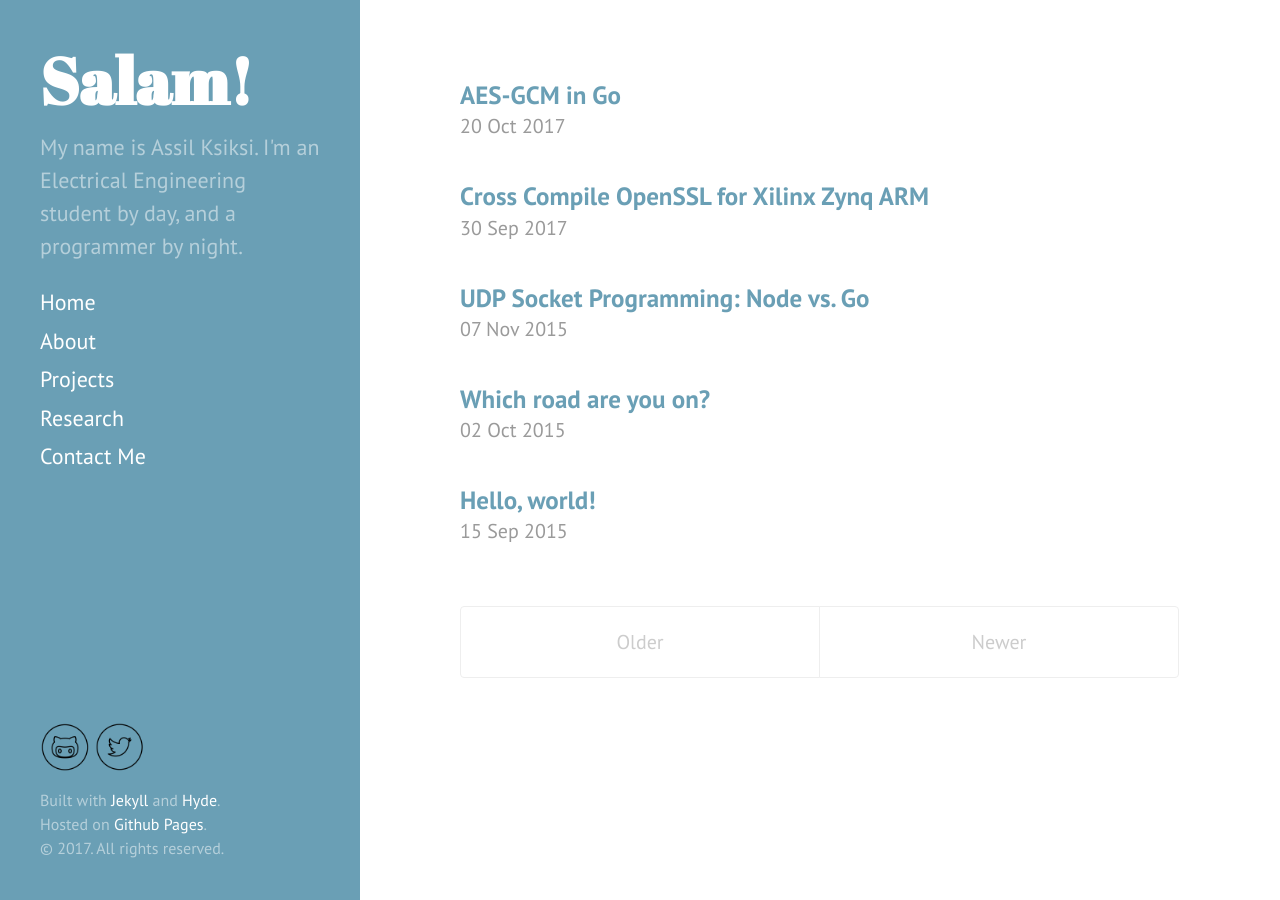
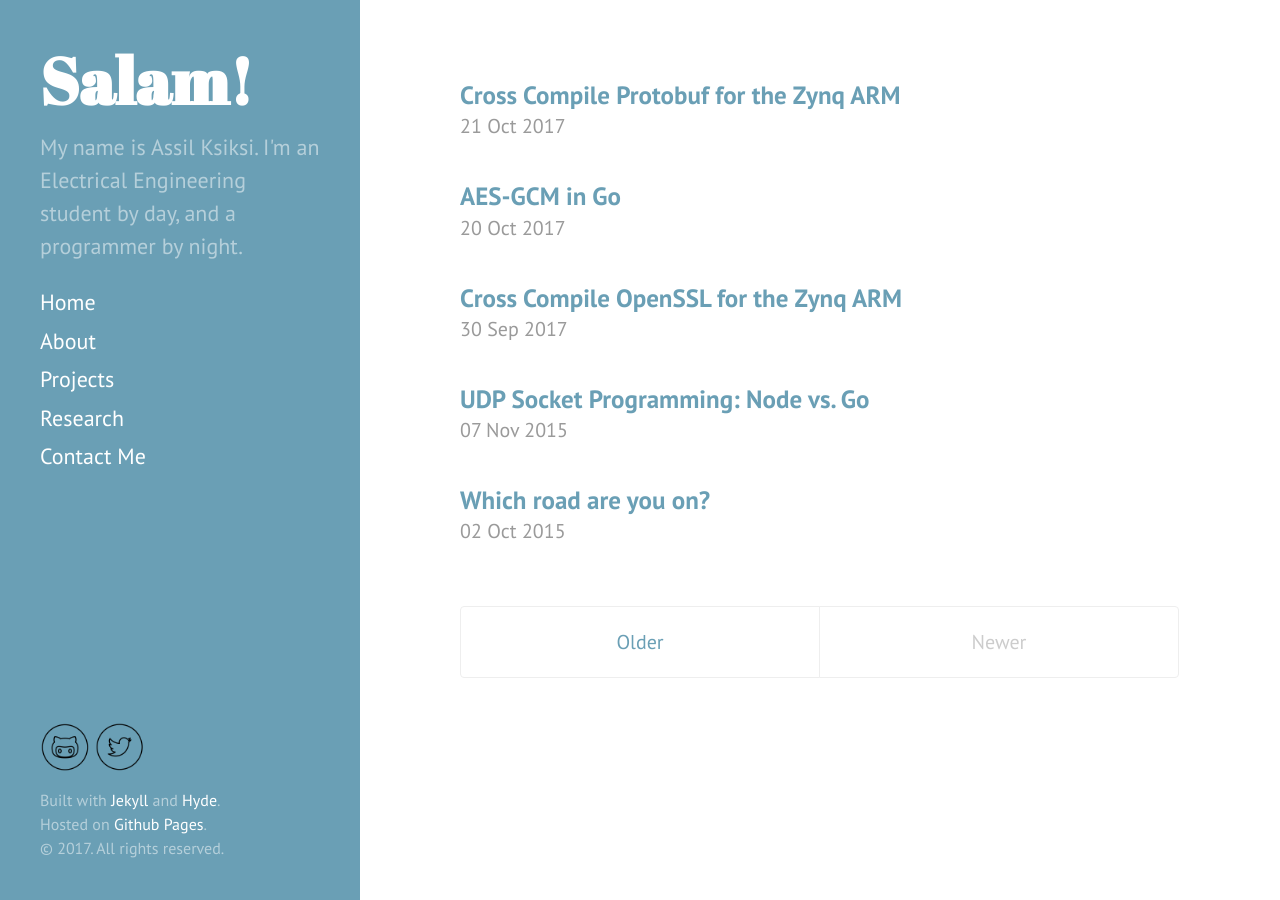
Before and after one commit to aksiksi/blog, a Jekyll site: the page built from index.html, in a window 1280 px wide. Built offline with Jekyll 4.4.1, drawn with Linux system fonts in a browser that asks for light colours; the list of posts is cut into pages by our own code.

Commit message:
New post (protobuf cross compile)

```diff
--- a/_config.yml
+++ b/_config.yml
@@ -1,4 +1,4 @@
-highlighter: pygments
+highlighter: rouge
 markdown: kramdown
 
 title:            Assil Ksiksi
--- a/_posts/2017-09-30-cross-compile-openssl-arm-zynq.md
+++ b/_posts/2017-09-30-cross-compile-openssl-arm-zynq.md
@@ -1,6 +1,6 @@
 ---
 layout: post
-title: "Cross Compile OpenSSL for Xilinx Zynq ARM"
+title: "Cross Compile OpenSSL for the Zynq ARM"
 author: {{ site.author.name }}
 ---
 
```
Also changed, not shown: _posts/2017-10-21-cross-compile-protobuf-arm-zynq.md (added, +55 -0 lines).
